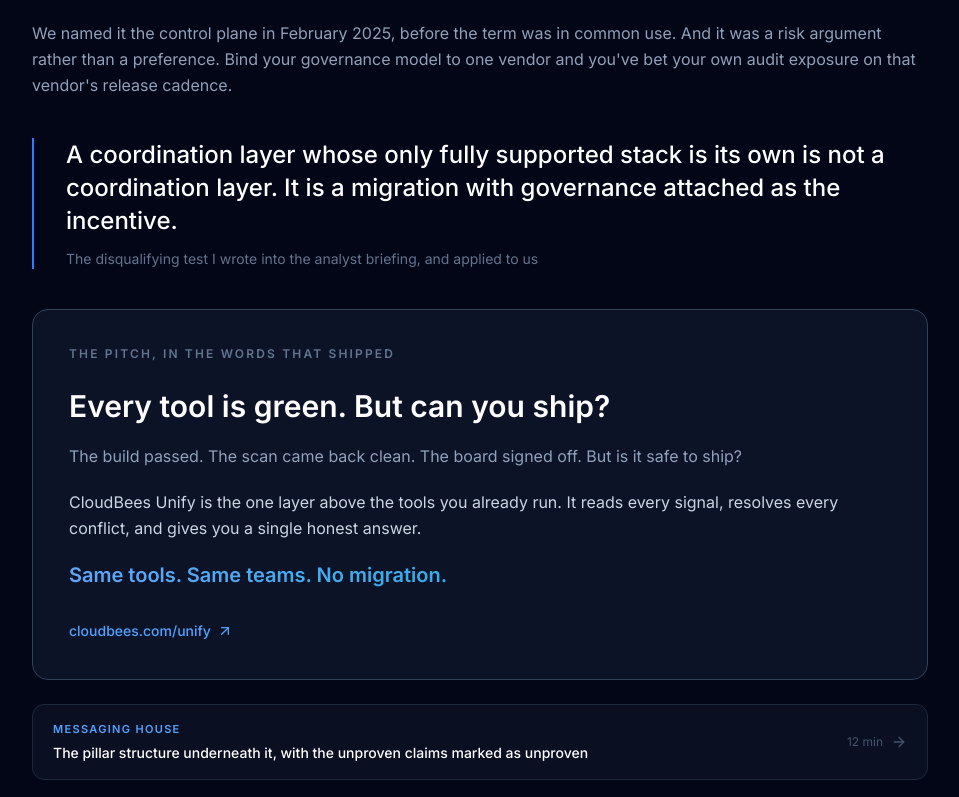
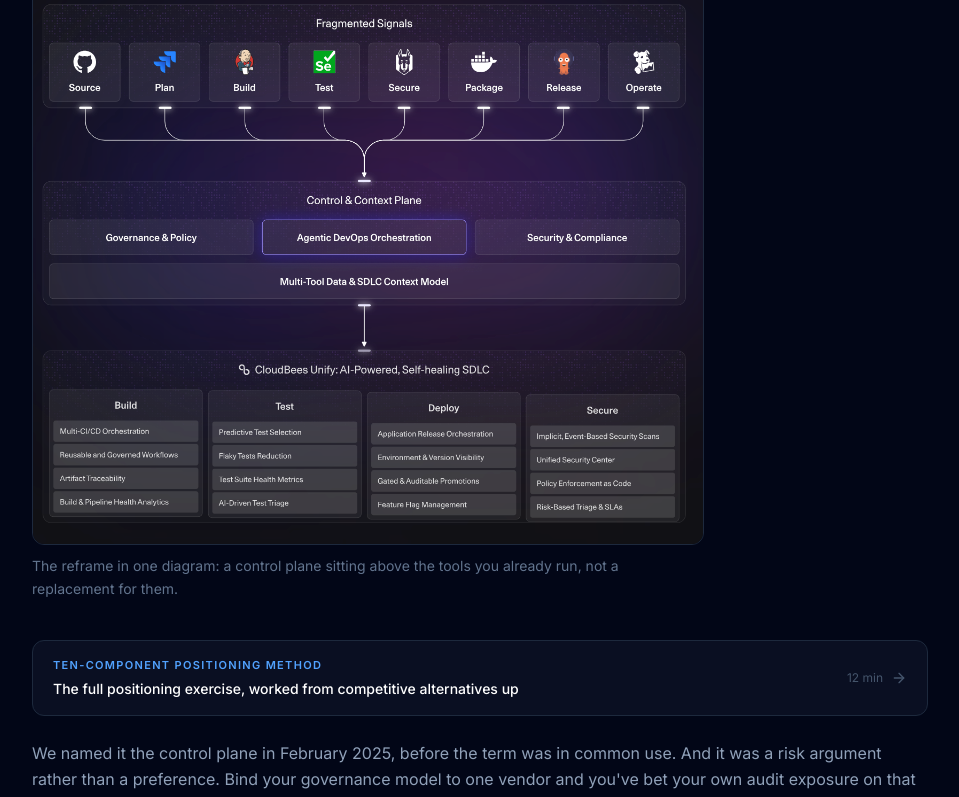
Before and after one commit to dpiland/drew-piland-portfolio, a Next.js app: page /work/cloudbees-unify in a window 1280 px wide. Shown: the part 5298-6095 px from the top of the page, without its empty margins (160-1119 px from the left). Built offline with nearby package versions, Linux system fonts and the light colour scheme; a web font is replaced by a local one.

Commit message:
Add CloudBees Unify architecture diagram to positioning section
Grounds the "coordinate, don't consolidate" argument in the actual
control-plane diagram before linking out to the full positioning writeup.

```diff
--- a/app/work/cloudbees-unify/page.tsx
+++ b/app/work/cloudbees-unify/page.tsx
@@ -1,4 +1,5 @@
 import type { Metadata } from "next";
+import Image from "next/image";
 import Link from "next/link";
 import { CaseHeader } from "@/components/case-study/CaseHeader";
 import { CaseSection } from "@/components/case-study/CaseSection";
@@ -140,6 +141,22 @@
           title="The market's answer to tool sprawl was consolidation. I bet against it."
         >
           <PositioningDiagram />
+
+          <figure className="my-10 max-w-2xl">
+            <div className="relative rounded-xl overflow-hidden border border-slate-800">
+              <Image
+                src="/unify-architecture-diagram.png"
+                alt="CloudBees Unify architecture: fragmented Source, Plan, Build, Test, Secure, Package, Release, and Operate signals feeding a Control & Context Plane (Governance & Policy, Agentic DevOps Orchestration, Security & Compliance, Multi-Tool Data & SDLC Context Model), which drives the Unify Build, Test, Deploy, and Secure pillars."
+                width={1254}
+                height={1166}
+                sizes="(max-width: 768px) 100vw, 42rem"
+                className="w-full h-auto"
+              />
+            </div>
+            <figcaption className="mt-2.5 text-sm text-slate-500 leading-relaxed">
+              The reframe in one diagram: a control plane sitting above the tools you already run, not a replacement for them.
+            </figcaption>
+          </figure>
 
           <ResourceLink
             slug="positioning"
```
Also changed, not shown: public/unify-architecture-diagram.png (added).
